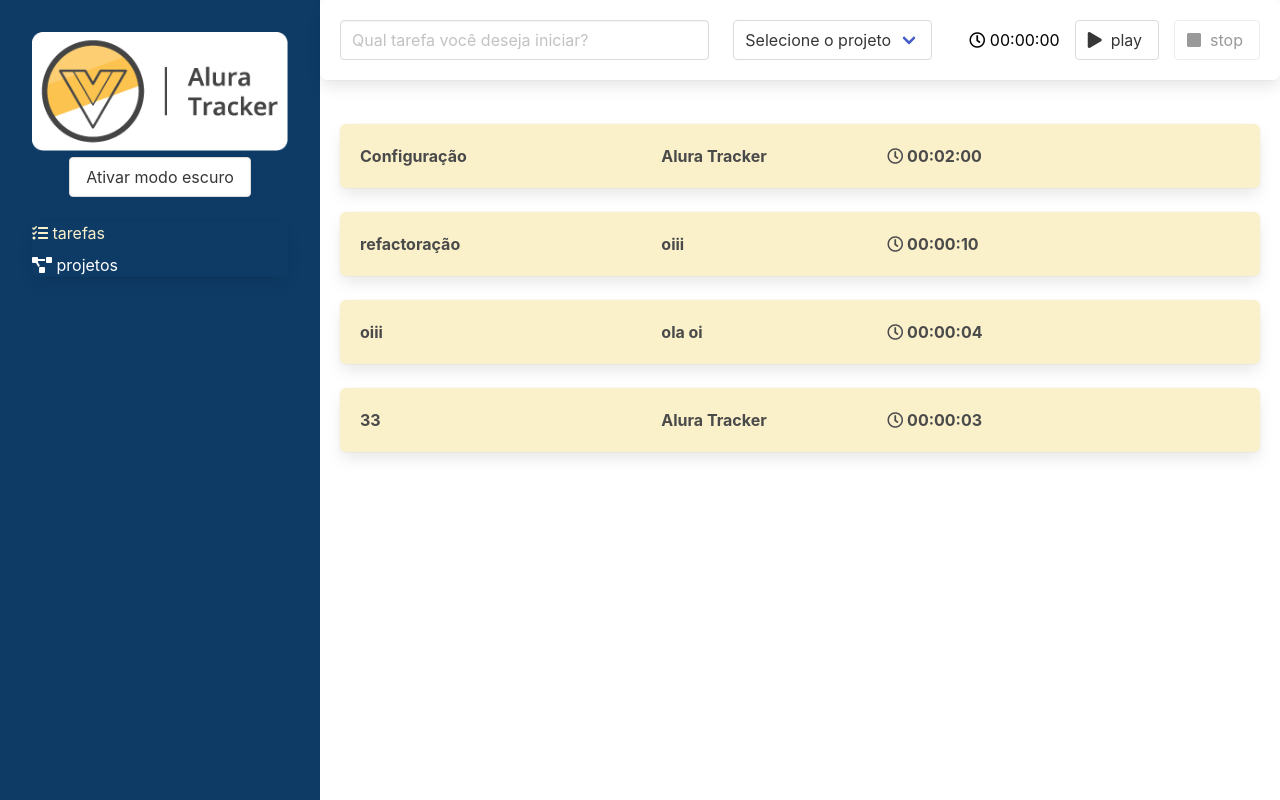
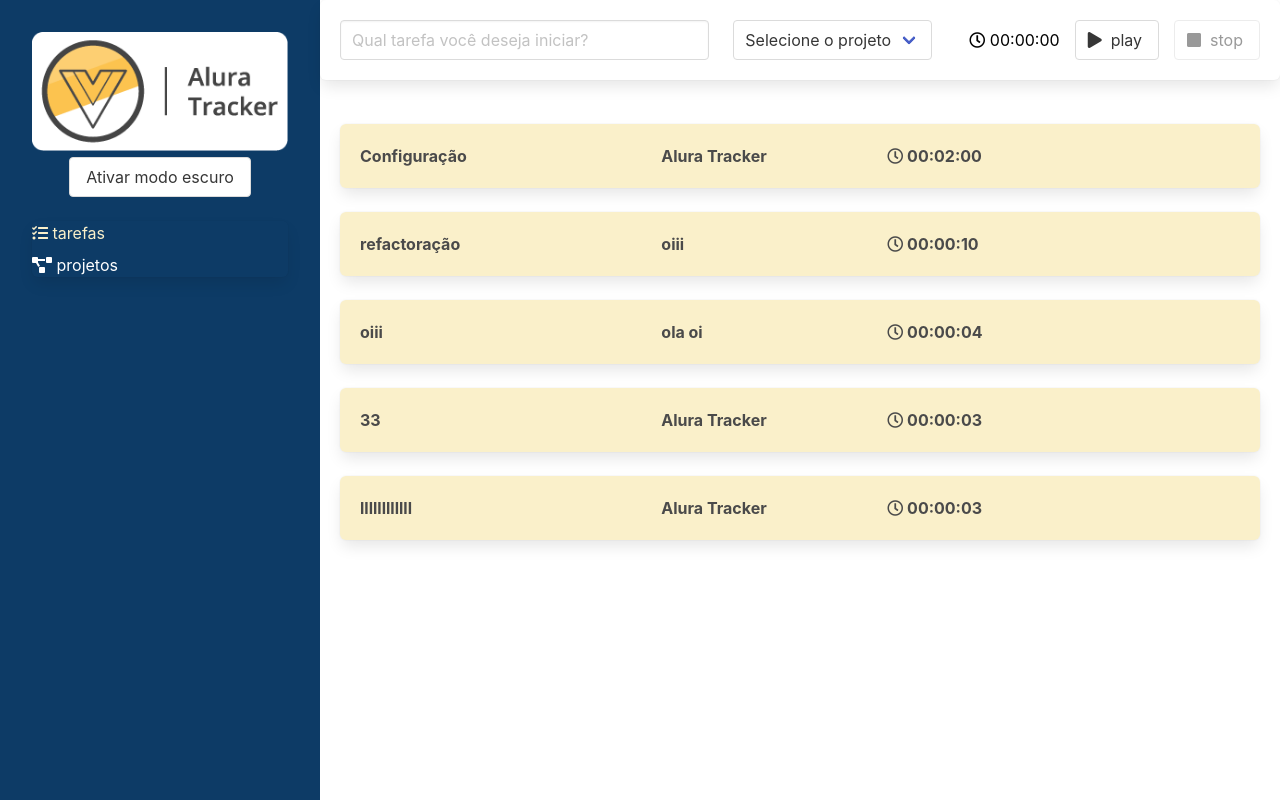
Before and after one commit to StefannyTavares/Projeto-VueJs3, a Vue app: page / in a window 1280 px wide. Built offline with nearby package versions, Linux system fonts and the light colour scheme; data requests are answered from the project's data file.

Commit message:
Refactoring composition API 1.1

```diff
--- a/db.json
+++ b/db.json
@@ -53,6 +53,15 @@
         "nome": "Alura Tracker"
       },
       "id": 4
+    },
+    {
+      "duracaoEmSegundos": 3,
+      "descricao": "llllllllllll",
+      "projeto": {
+        "id": 1,
+        "nome": "Alura Tracker"
+      },
+      "id": 5
     }
   ]
 }
--- a/src/components/Formulario.vue
+++ b/src/components/Formulario.vue
@@ -31,7 +31,7 @@
 </template>
 
 <script lang="ts">
-import { computed, defineComponent } from "vue";
+import { computed, defineComponent, ref } from "vue";
 import Temporizador from "./Temporizador.vue";
 import { useStore } from 'vuex'
 
@@ -45,24 +45,31 @@
   },
   data () {
     return {
-      descricao: '',
-      idProjeto: ''
+
     }
   },
-  methods: {
-    salvarTarefa (tempoEmSegundos: number) : void {
-      this.$emit('aoSalvarTarefa', {
+
+  setup (props, {emit}) {
+
+    const store = useStore(key)
+    const descricao = ref("")
+    const idProjeto = ref("")
+    const projetos = computed(() => store.state.projeto.projetos)
+
+    const salvarTarefa = (tempoEmSegundos: number) : void => {
+      emit('aoSalvarTarefa', {
         duracaoEmSegundos: tempoEmSegundos,
-        descricao: this.descricao,
-        projeto: this.projetos.find(proj => proj.id == this.idProjeto)
+        descricao: descricao.value,
+        projeto: projetos.value.find(proj => proj.id == idProjeto.value)
       })
-      this.descricao = ''
+      descricao.value = ''
     }
-  },
-  setup () {
-    const store = useStore(key)
+
     return {
-      projetos: computed(() => store.state.projeto.projetos)
+      descricao,
+      idProjeto,
+      projetos,
+      salvarTarefa,
     }
   }
 });
```
